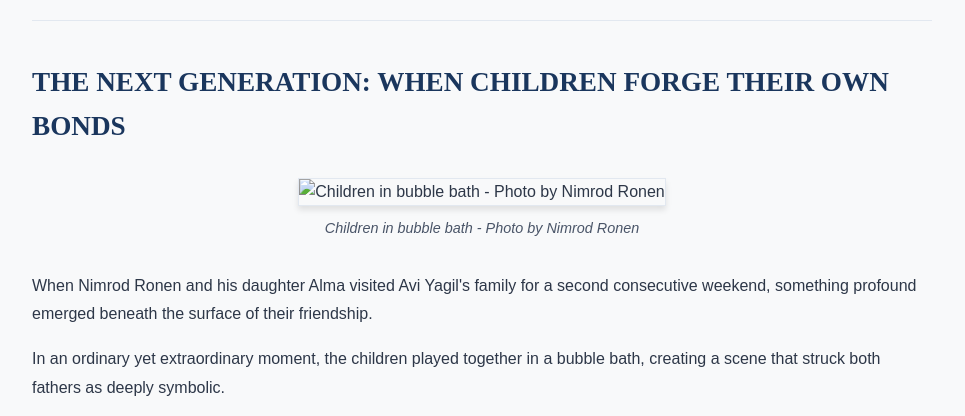
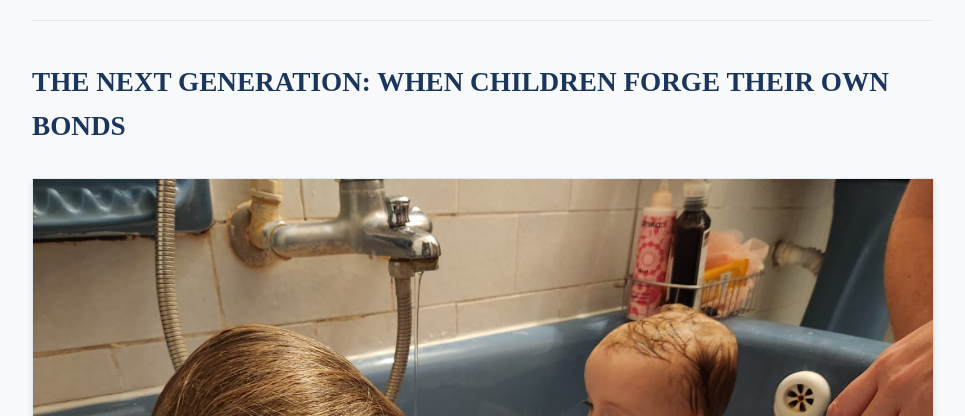
Before and after one commit to drote/username.github.io, a plain HTML site: page index.html in a window 1280 px wide. Shown: the part 305-721 px from the top of the page, without its empty margins (158-1123 px from the left). Drawn offline with Linux system fonts and the light colour scheme.

Commit message:
Update index.html

```diff
--- a/index.html
+++ b/index.html
@@ -218,7 +218,7 @@
     <h3>THE NEXT GENERATION: WHEN CHILDREN FORGE THEIR OWN BONDS</h3>
 
     <div class="image-container">
-        <img src="/api/placeholder/600/400" alt="Children in bubble bath - Photo by Nimrod Ronen">
+        <img src="/photo_1.jpg" alt="Children in bubble bath - Photo by Nimrod Ronen">
         <p class="caption">Children in bubble bath - Photo by Nimrod Ronen</p>
     </div>
 
```
